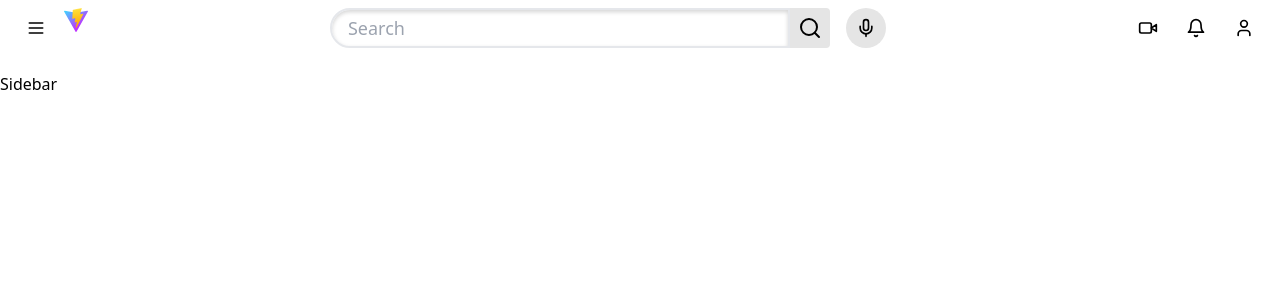
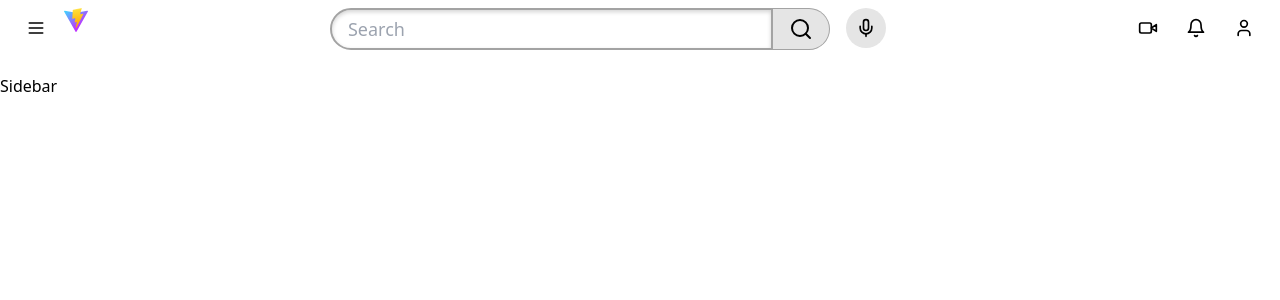
Before and after one commit to bakium/ytclone, a React (Vite) app: page / in a window 1280 px wide. Shown: the top 300 px of the page. Built offline with nearby package versions, Linux system fonts and the light colour scheme.

Commit message:
Unify the input and the submit rounded borders

```diff
--- a/src/layouts/PageHeader.tsx
+++ b/src/layouts/PageHeader.tsx
@@ -21,9 +21,15 @@ const PageHeader = () => {
                         className="w-full border-2 rounded-l-full py-1 text-lg px-4
                          focus:border-blue-500 focus:outline-none
                          shadow-inner shadow-secondary-hover shadow-secondary
+                         border border-secondary-border
                          "
                     />
-                    <Button className="rounded-l-none">
+                    <Button
+                        className="
+                            rounded-r-full border border-l-0 border-secondary-border
+                            flex-shrink-0 py-2 px-4
+                        "
+                    >
                         <Search />
                     </Button>
                 </section>
```
